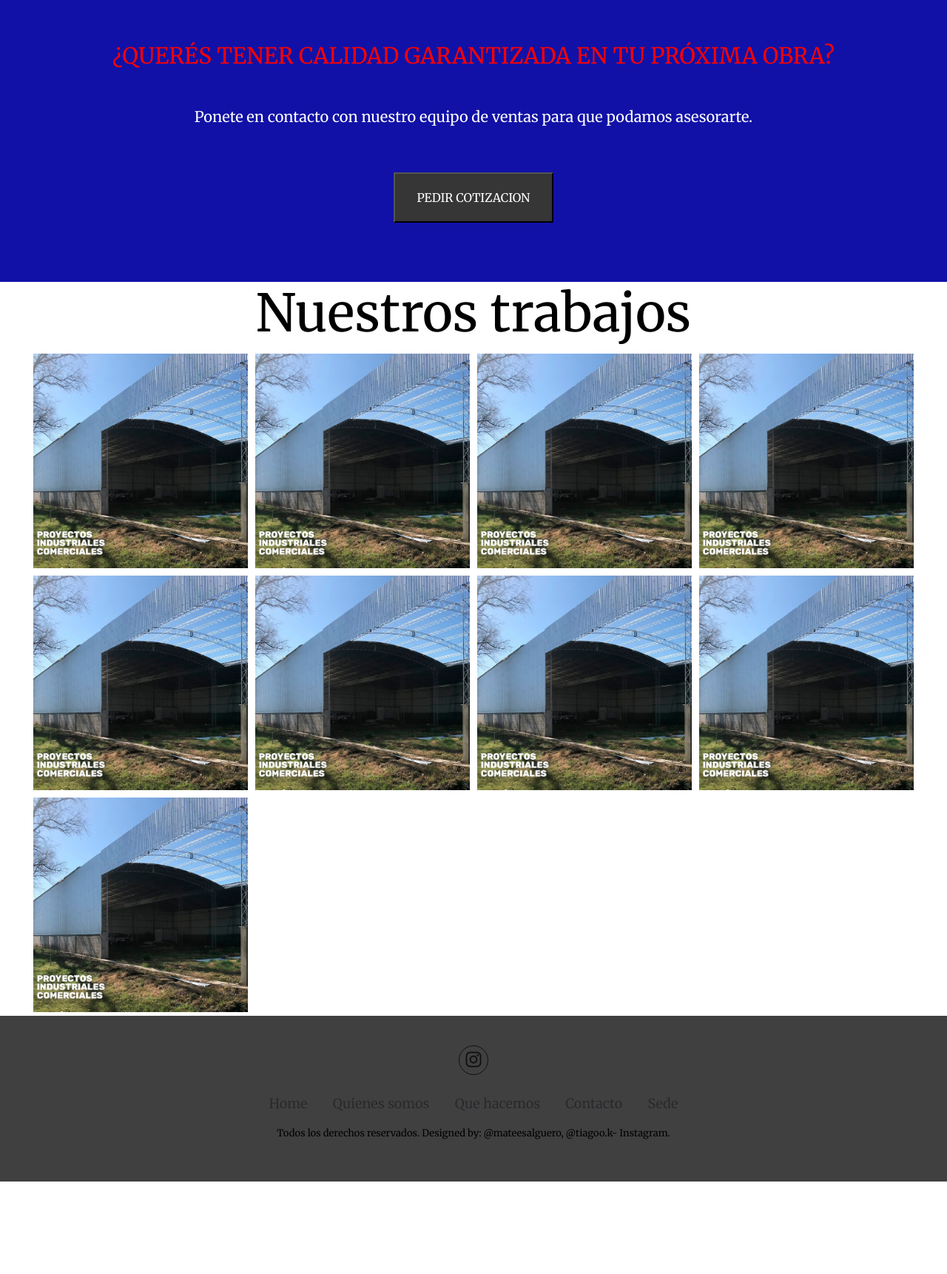
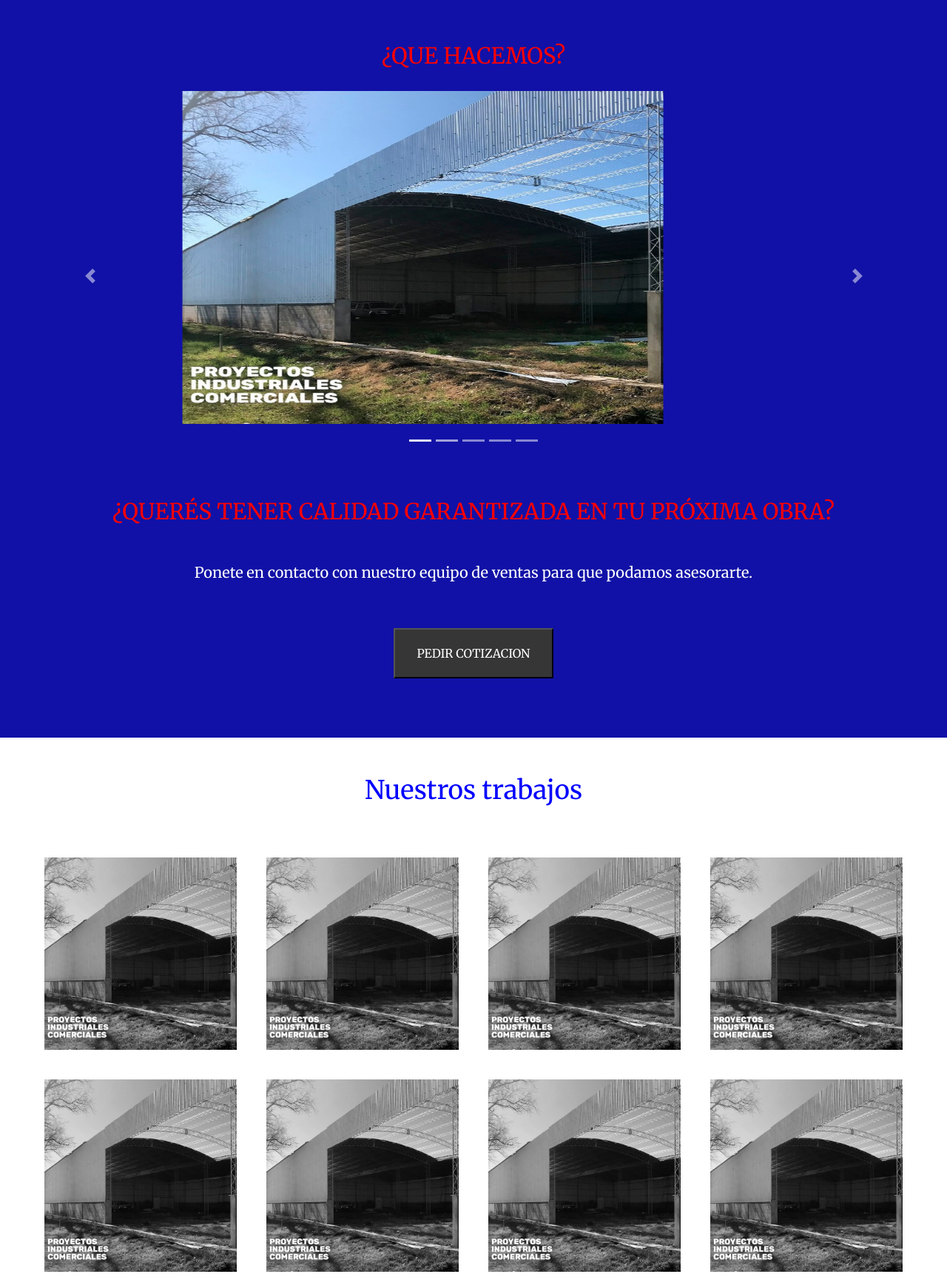
Before and after one commit to TiagoKuszek/Davicco-SRL, a plain HTML site: page index.html in a window 1280 px wide. Shown: the part 1240-2962 px from the top of the page at 74% size. Before the commit the page ends 2837 px from the top, so only its background shows below. Drawn offline with nearby package versions, Linux system fonts and the light colour scheme; a web font is replaced by a local one.

Commit message:
agregando las mismas cosas q ayer

```diff
--- a/estilos.scss
+++ b/estilos.scss
@@ -224,12 +224,18 @@ $aa: oscuro;
 }
 .mapayredes{
     display: flex;
+    margin-bottom: 100px;
 }
 .mapardo{
     display: flex;
     width: 50vw;
     margin: auto;
     margin-top: 100px;
+}
+.hola1234{
+    text-align: center;
+    color: blue;
+    margin-top: 60px;
 }
 .contactanos{
     display: flex;
@@ -276,20 +282,7 @@ $aa: oscuro;
     margin-bottom: 130px;
     padding-top: 100px;
 }
-.imagengrid{
-    height: 220px;
-    width: 220px;
-    margin-bottom: 40px;
-    margin-left: 40px;
-    transform: scale(1);
-    transition: 1.2s;
-    filter: grayscale(100%);
-}
-.imagengrid:hover{
-    transform: scale(1.2);
-    transition: 1.2s;
-    filter: grayscale(0%);
-}
+
 .boton22{
     text-align: center;
     .boton2{
@@ -465,28 +458,38 @@ $aa: oscuro;
 	}
 }
 
-body{
-    margin: 0;
-    padding: 0;
-    background: rgb(255, 255, 255);
-    font-family: ;
-}
-
-
-h1{
-    font-size: ;
-    color:rgb(0, 0, 0);
+.nuestrost{
+    margin-top: 50px;
+    margin-bottom: 50px;
+    font-size: 35px;
+    color: blue;
     text-align: center;
 }
 .contenedor{
     width:100%;
     margin: auto;
 }
+.probandohover{
+    transform: scale(1);
+    transition: 1.2s;
+    filter: grayscale(100%);
+    .probandohover:hover{
+        transform: scale(1.2);
+        transition: 1.2s;
+        filter: grayscale(0%);
+    }
+}
+.cardavic{
+    height: 450px;
+    width: 650px;
+    margin-bottom: 50px;
+}
+
 img{
     width: 100%;
 }
 .trabajo__columna{
-    margin: 5px;
+    margin: 20px;
 }
 .trabajos .contenedor{
     display: grid;
--- a/index.html
+++ b/index.html
@@ -105,6 +105,48 @@
         <!--COTIZAR-->
 
             <div class="cotizar">
+                <h2>¿QUE HACEMOS?</h2>
+                <div>
+                    <div id="demo" class="carousel slide" data-ride="carousel">
+
+                        <!-- Indicators -->
+                        <ul class="carousel-indicators">
+                            <li data-target="#demo" data-slide-to="0" class="active"></li>
+                            <li data-target="#demo" data-slide-to="1"></li>
+                            <li data-target="#demo" data-slide-to="2"></li>
+                            <li data-target="#demo" data-slide-to="3"></li>
+                            <li data-target="#demo" data-slide-to="4"></li>
+                        </ul>
+
+                        <!-- The slideshow -->
+                        <div class="carousel-inner">
+                            <div class="carousel-item active">
+                            <img src="./img/1.jpg" class="cardavic" alt="Los Angeles">
+                            </div>
+                            <div class="carousel-item">
+                            <img src="./img/2.jpg" class="cardavic" alt="Chicago">
+                            </div>
+                            <div class="carousel-item">
+                            <img src="./img/3.jpg" class="cardavic" alt="New York">
+                            </div>
+                            <div class="carousel-item">
+                                <img src="./img/4.jpg" class="cardavic" alt="New York">
+                            </div>
+                            <div class="carousel-item">
+                                <img src="./img/5.jpeg" class="cardavic" alt="New York">
+                            </div>
+                        </div>
+
+                        <!-- Left and right controls -->
+                        <a class="carousel-control-prev" href="#demo" data-slide="prev">
+                            <span class="carousel-control-prev-icon"></span>
+                        </a>
+                        <a class="carousel-control-next" href="#demo" data-slide="next">
+                            <span class="carousel-control-next-icon"></span>
+                        </a>
+
+                        </div>
+                </div>
                 <h3>¿QUERÉS TENER CALIDAD GARANTIZADA EN TU PRÓXIMA OBRA?
                 </h3>
                 <p>Ponete en contacto con nuestro equipo de ventas para que podamos asesorarte.</p>
@@ -115,72 +157,62 @@
 
     </div>
 
-    <!--GRIDS-->
-
-        <!--
-
-        <h2 class="hache2">NUESTROS TRABAJOS</h2>
-        <div class="row">
-            <div class="col-sm-3"><img src="./img/1.jpg" class="imagengrid" alt=""></div>
-            <div class="col-sm-3"><img src="./img/1.jpg" class="imagengrid" alt=""></div>
-            <div class="col-sm-3"><img src="./img/1.jpg" class="imagengrid" alt=""></div>
-            <div class="col-sm-3"><img src="./img/1.jpg" class="imagengrid" alt=""></div>
-        </div>
-        <br>
-        <div class="row">
-            <div class="col-sm-3"><img src="./img/1.jpg" class="imagengrid" alt=""></div>
-            <div class="col-sm-3"><img src="./img/1.jpg" class="imagengrid" alt=""></div>
-            <div class="col-sm-3"><img src="./img/1.jpg" class="imagengrid" alt=""></div>
-            <div class="col-sm-3"><img src="./img/1.jpg" class="imagengrid" alt=""></div>
-        </div>
-
-        -->
 
     <!--GRIDS-->
 
-    <!--GRIDS-->
-
-            <h1>Nuestros trabajos</h1>
+            <h2 class="nuestrost">Nuestros trabajos</h2>
 
         <section class="trabajos">
+            <div class="probandohover">
             <div class="contenedor">
                 <article class="trabajo__columna">
-                    <img src="img/1.jpg" alt="daviccoSRL">
+                    <img src="img/1.jpg" class="probandohover" alt="daviccoSRL">
                 </article>
 
                 <article class="trabajo__columna">
-                    <img src="img/1.jpg" alt="daviccoSRL">
+                    <img src="img/1.jpg" class="probandohover" alt="daviccoSRL">
                 </article>
 
                 <article class="trabajo__columna">
-                    <img src="img/1.jpg" alt="daviccoSRL">
+                    <img src="img/1.jpg" class="probandohover" alt="daviccoSRL">
                 </article>
 
                 <article class="trabajo__columna">
-                    <img src="img/1.jpg" alt="daviccoSRL">
+                    <img src="img/1.jpg" class="probandohover" alt="daviccoSRL">
                 </article>
 
                 <article class="trabajo__columna">
-                    <img src="img/1.jpg" alt="daviccoSRL">
+                    <img src="img/1.jpg" class="probandohover" alt="daviccoSRL">
                 </article>
 
                 <article class="trabajo__columna">
-                    <img src="img/1.jpg" alt="daviccoSRL">
+                    <img src="img/1.jpg" class="probandohover" alt="daviccoSRL">
                 </article>
 
                 <article class="trabajo__columna">
-                    <img src="img/1.jpg" alt="daviccoSRL">
+                    <img src="img/1.jpg" class="probandohover" alt="daviccoSRL">
                 </article>
 
                 <article class="trabajo__columna">
-                    <img src="img/1.jpg" alt="daviccoSRL">
+                    <img src="img/1.jpg" class="probandohover" alt="daviccoSRL">
                 </article>
 
                 <article class="trabajo__columna">
-                    <img src="img/1.jpg" alt="daviccoSRL">
+                    <img src="img/1.jpg" class="probandohover" alt="daviccoSRL">
                 </article>
 
+                <article class="trabajo__columna">
+                    <img src="img/1.jpg" class="probandohover" alt="daviccoSRL">
+                </article>
 
+                <article class="trabajo__columna">
+                    <img src="img/1.jpg" class="probandohover" alt="daviccoSRL">
+                </article>
+
+                <article class="trabajo__columna">
+                    <img src="img/1.jpg" class="probandohover" alt="daviccoSRL">
+                </article>
+            </div>
 
 
 
@@ -189,53 +221,28 @@
 
     <!--GRIDS-->
 
+    <h2 class="hola1234">CONTACTANOS</h2>
+
+    <section class="mapayredes">
+        <div id="mapardo">
+            <iframe class="mapardo" src="https://www.google.com/maps/embed?pb=!1m18!1m12!1m3!1d3353.4427383644543!2d-60.72346268386721!3d-32.80703222898737!2m3!1f0!2f0!3f0!3m2!1i1024!2i768!4f13.1!3m3!1m2!1s0x95b650f79c2ae7a5%3A0x83f25ad0293705ac!2sDavicco%20F%C3%BAtbol%205!5e0!3m2!1ses-419!2sar!4v1669615236114!5m2!1ses-419!2sar" width="600" height="450" style="border:0;" allowfullscreen="" loading="lazy" referrerpolicy="no-referrer-when-downgrade"></iframe>
+        </div>
 
 
+        <div class="contactanos">
+            <p>ARGENTINA
+                <br>
+                📲 Aut. Panamericana 2250 (Km 40.5) Garín, Prov. de Buenos Aires
+                <br>
+                📧 hormetal@hormetal.com
+                <br>
+                📲 (+54 348) 447-3555 | 0810-7777-468
+                <br>
+                ⏱ Lunes a Viernes de 8:30hs. a 17:30hs.</p>
+        </div>
+    </section>
 
-    <!--CONTACTANOS Y MAPA-->
 
-        <!-- mapa -->
-
-        <!--
-
-        <div class="row">
-            <div class="col-sm-6">
-                <div id="mapardo">
-                    <iframe class="mapardo"
-                        src="https://www.google.com/maps/embed?pb=!1m18!1m12!1m3!1d3353.4427383644543!2d-60.72346268386721!3d-32.80703222898737!2m3!1f0!2f0!3f0!3m2!1i1024!2i768!4f13.1!3m3!1m2!1s0x95b650f79c2ae7a5%3A0x83f25ad0293705ac!2sDavicco%20F%C3%BAtbol%205!5e0!3m2!1ses-419!2sar!4v1669615236114!5m2!1ses-419!2sar"
-                        width="600" height="450" style="border:0;" allowfullscreen="" loading="lazy"
-                        referrerpolicy="no-referrer-when-downgrade"></iframe>
-                </div>
-            </div>
-
-            -->
-
-            <!-- mapa -->
-
-            <!-- contacto -->
-
-            <!--
-
-            <div class="col-sm-6">
-                <h2 class="socialmedia">Contactanos a traves de nuestras redes sociales</h2>
-                <div class="btn">
-                    <a href="#">
-                        <i id="btn-fb" class="fa-sharp fa-solid fa-envelope"></i>
-                    </a>
-                    <a href="#">
-                        <i id="btn-ig" class="fa-brands fa-instagram"></i>
-                    </a>
-                    <a href="#">
-                        <i id="btn-wsp1" class="fa-brands fa-whatsapp"></i>
-                    </a>
-                </div>
-            </div>
-
-            -->
-
-            <!-- contacto -->
-
-    <!--CONTACTANOS Y MAPA-->
 
     <!-- FOOTER -->
 
@@ -265,7 +272,8 @@
                     </ul>
                     <p class="copyright">
                         Todos los derechos reservados.
-                        Designed by: @mateesalguero, @tiagoo.k- Instagram.
+                        <br>
+                        Designed by: @mateesalguero-Instagram.
                     </p>
 
             </footer>
```
Also changed, not shown: estilos.css, img/5.jpeg (renamed from img/WhatsApp Image 2022-12-20 at 6.26.34 PM.jpeg), 1 other file. Lines whose indentation alone changed are shown as unchanged.
